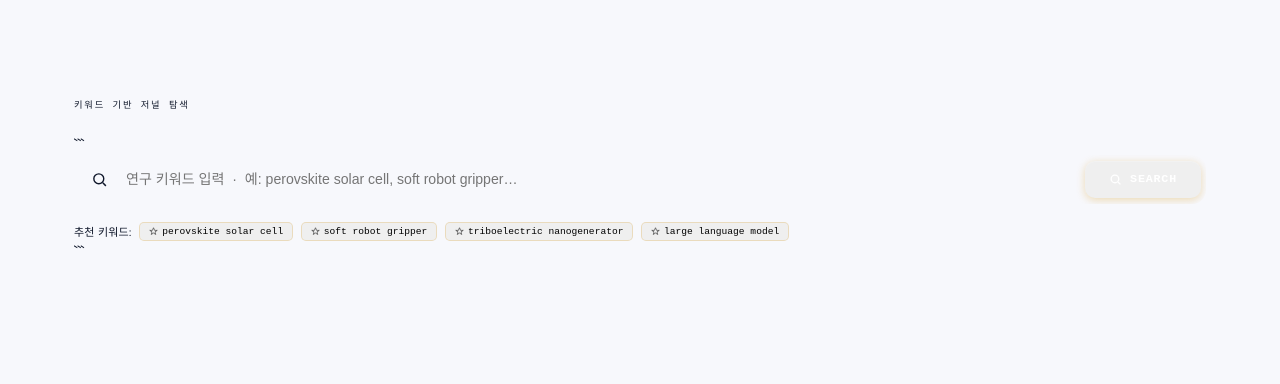
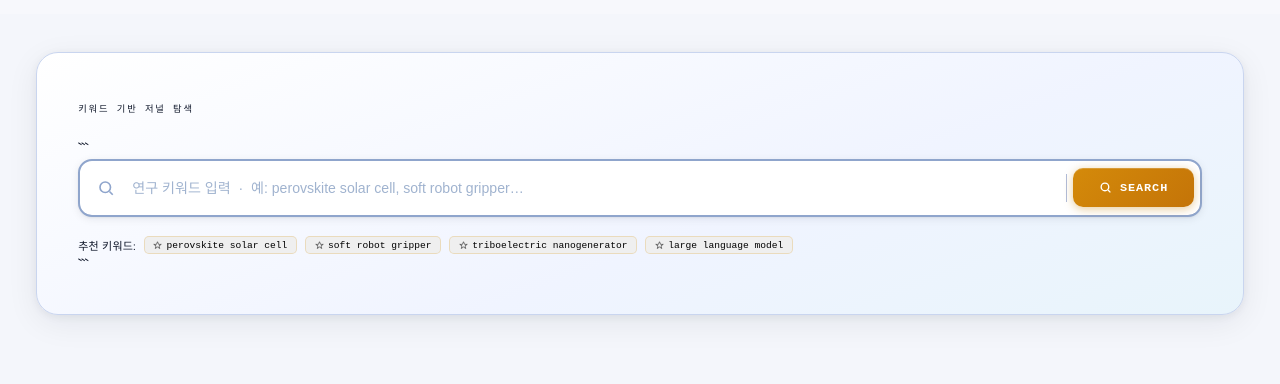
Before and after one commit to gooddoo-ai/Top-Journal-Quick-Finder-, a plain HTML site: page index.html in a window 1280 px wide. Shown: the part 42-426 px from the top of the page. Drawn offline with Linux system fonts and the light colour scheme.

Commit message:
Update index.html

```diff
--- a/index.html
+++ b/index.html
@@ -10,23 +10,23 @@
 <link href="https://fonts.googleapis.com/css2?family=DM+Serif+Display:ital@0;1&family=IBM+Plex+Mono:wght@400;500;600&family=DM+Sans:opsz,wght@9..40,300;9..40,400;9..40,500;9..40,600&display=swap" rel="stylesheet">
 <style>
 :root {
-  --bg:    #f7f8fc;
+  --bg:    #f4f6fb;
   --surf:  #ffffff;
-  --surf2: #f0f3fa;
-  --bdr:   #e2e7f3;
-  --bdr2:  #c8d2e8;
-  --gold:  #d4920a;
-  --gold2: #e8a81a;
-  --gold-light: #fdf3dc;
-  --teal:  #0891b2;
+  --surf2: #eef1f9;
+  --bdr:   #dde3f0;
+  --bdr2:  #b0bcda;
+  --gold:  #c47f08;
+  --gold2: #e09a14;
+  --gold-light: #fef3d0;
+  --teal:  #0882a3;
   --red:   #dc2626;
   --txt:   #0f172a;
   --sub:   #334155;
-  --muted: #94a3b8;
+  --muted: #7e95b8;
   --card:  #ffffff;
-  --shadow-sm: 0 1px 3px rgba(15,23,42,.06), 0 1px 2px rgba(15,23,42,.04);
-  --shadow-md: 0 4px 16px rgba(15,23,42,.08), 0 1px 3px rgba(15,23,42,.04);
-  --shadow-lg: 0 12px 40px rgba(15,23,42,.1), 0 4px 12px rgba(15,23,42,.06);
+  --shadow-sm: 0 1px 4px rgba(15,23,42,.08), 0 1px 2px rgba(15,23,42,.05);
+  --shadow-md: 0 4px 20px rgba(15,23,42,.10), 0 1px 4px rgba(15,23,42,.06);
+  --shadow-lg: 0 14px 44px rgba(15,23,42,.13), 0 4px 14px rgba(15,23,42,.07);
 }
 *,*::before,*::after { box-sizing: border-box; margin: 0; padding: 0; }
 html { scroll-behavior: smooth; }
@@ -76,11 +76,11 @@ main { max-width: 1260px; margin: 0 auto; padding: 2.4rem 1.6rem 5rem; }
 /* ─── HERO / SEARCH ─── */
 .hero {
 margin-bottom: 1.6rem;
-padding: 2.8rem 2.4rem 2.4rem;
-background: var(–surf);
-border: 1px solid var(–bdr);
-border-radius: 20px;
-box-shadow: var(–shadow-md);
+padding: 3rem 2.6rem 2.4rem;
+background: linear-gradient(160deg, #ffffff 0%, #f0f4ff 60%, #e8f4fb 100%);
+border: 1.5px solid #c9d5ef;
+border-radius: 22px;
+box-shadow: 0 2px 8px rgba(15,23,42,.06), 0 8px 32px rgba(15,23,42,.07);
 position: relative;
 overflow: hidden;
 }
@@ -96,11 +96,11 @@ background: linear-gradient(90deg, var(–gold) 0%, #f59e0b 40%, var(–teal) 10
 .hero::after {
 content: ‘’;
 position: absolute; inset: 0; pointer-events: none; z-index: 0;
-background-image: radial-gradient(circle, #e2e7f3 1px, transparent 1px);
-background-size: 24px 24px;
-opacity: .5;
-mask-image: radial-gradient(ellipse 80% 60% at 50% 100%, transparent 0%, black 100%);
--webkit-mask-image: radial-gradient(ellipse 80% 60% at 50% 100%, transparent 0%, black 100%);
+background-image: radial-gradient(circle, #b8c8e8 1px, transparent 1px);
+background-size: 26px 26px;
+opacity: .3;
+mask-image: radial-gradient(ellipse 90% 70% at 50% 110%, transparent 0%, black 100%);
+-webkit-mask-image: radial-gradient(ellipse 90% 70% at 50% 110%, transparent 0%, black 100%);
 }
 
 .hero-inner { position: relative; z-index: 1; }
@@ -125,69 +125,64 @@ background: linear-gradient(to right, var(–bdr), transparent);
 position: relative;
 display: flex;
 align-items: center;
-margin-bottom: 1.1rem;
+margin-bottom: 1.2rem;
 }
 
-/* Glow ring behind input on focus */
-.search-ring {
-position: absolute; inset: -3px;
-border-radius: 16px;
-background: linear-gradient(135deg, var(–gold), #f59e0b, var(–teal));
-opacity: 0;
-transition: opacity .3s ease;
-pointer-events: none;
-z-index: 0;
-}
-.search-wrap:focus-within .search-ring { opacity: .35; }
+/* Glow ring — reliable box-shadow approach, no extra div needed */
+.search-ring { display: none; } /* unused, kept for HTML compatibility */
 
 .search-box {
 position: relative; z-index: 1;
 display: flex; align-items: center;
 width: 100%;
-background: var(–surf);
-border: 1.5px solid var(–bdr2);
+background: #ffffff;
+border: 2px solid #8fa5cc;           /* clearly visible on white */
 border-radius: 14px;
-overflow: hidden;
-transition: border-color .25s, box-shadow .25s;
-box-shadow: var(–shadow-sm);
+overflow: visible;                    /* allow box-shadow to show */
+transition: border-color .22s, box-shadow .22s;
+box-shadow: 0 2px 8px rgba(15,23,42,.08), 0 1px 2px rgba(15,23,42,.05);
+clip-path: none;                      /* ensure no clipping */
 }
-.search-wrap:focus-within .search-box {
+.search-box:focus-within {
 border-color: var(–gold);
-box-shadow: 0 0 0 4px rgba(212,146,10,.1), var(–shadow-md);
+box-shadow:
+0 0 0 4px rgba(196,127,8,.15),
+0 4px 20px rgba(196,127,8,.18),
+0 1px 3px rgba(15,23,42,.08);
 }
 
 /* Magnifier icon area */
 .search-icon-area {
 display: flex; align-items: center; justify-content: center;
 width: 52px; flex-shrink: 0;
-color: var(–muted);
+color: #8fa5cc;
 transition: color .25s;
 }
-.search-wrap:focus-within .search-icon-area { color: var(–gold); }
-.search-icon-area svg { width: 17px; height: 17px; stroke-width: 2; }
+.search-box:focus-within .search-icon-area { color: var(–gold); }
+.search-icon-area svg { width: 18px; height: 18px; stroke-width: 2.2; }
 
 /* The actual input */
 .hero-input {
 flex: 1;
 background: transparent;
 border: none;
-padding: .9rem .4rem .9rem 0;
-font-size: .93rem;
+padding: 1rem .4rem 1rem 0;
+font-size: .97rem;
 font-family: ‘DM Sans’, sans-serif;
 color: var(–txt);
 outline: none;
 min-width: 0;
 line-height: 1.4;
 }
-.hero-input::placeholder { color: var(–muted); font-size: .88rem; }
+.hero-input::placeholder { color: #a0b3cf; font-size: .88rem; }
 
 /* Divider before button */
 .search-divider {
 width: 1px; height: 28px;
-background: var(–bdr2); flex-shrink: 0;
+background: #b0bcda; flex-shrink: 0;
 transition: background .25s;
 }
-.search-wrap:focus-within .search-divider { background: rgba(212,146,10,.3); }
+.search-box:focus-within .search-divider { background: rgba(196,127,8,.4); }
 
 /* Clear button */
 .search-clear {
@@ -205,28 +200,28 @@ margin: 0 2px;
 /* Search button */
 .hero-btn {
 display: flex; align-items: center; gap: .5rem;
-background: var(–gold);
+background: linear-gradient(135deg, #d48a0a 0%, #c47408 100%);
 border: none; border-radius: 10px;
 color: #fff;
-padding: .72rem 1.5rem;
-margin: 5px;
+padding: .8rem 1.6rem;
+margin: 6px;
 font-family: ‘IBM Plex Mono’, monospace;
-font-size: .73rem; font-weight: 600; letter-spacing: .07em;
+font-size: .74rem; font-weight: 600; letter-spacing: .08em;
 cursor: pointer; white-space: nowrap; flex-shrink: 0;
 transition: background .15s, transform .12s, box-shadow .15s;
-box-shadow: 0 2px 8px rgba(212,146,10,.3), inset 0 1px 0 rgba(255,255,255,.2);
+box-shadow: 0 2px 10px rgba(196,127,8,.4), inset 0 1px 0 rgba(255,255,255,.18);
 position: relative; overflow: hidden;
 }
 .hero-btn::after {
 content: ‘’;
 position: absolute; inset: 0;
-background: linear-gradient(to bottom, rgba(255,255,255,.12), transparent);
+background: linear-gradient(to bottom, rgba(255,255,255,.15), transparent);
 pointer-events: none;
 }
 .hero-btn:hover:not(:disabled) {
-background: var(–gold2);
+background: linear-gradient(135deg, #e09a14 0%, #d48a0a 100%);
 transform: translateY(-1px);
-box-shadow: 0 4px 16px rgba(212,146,10,.35), inset 0 1px 0 rgba(255,255,255,.2);
+box-shadow: 0 5px 18px rgba(196,127,8,.45), inset 0 1px 0 rgba(255,255,255,.18);
 }
 .hero-btn:active:not(:disabled) { transform: translateY(0); }
 .hero-btn:disabled { opacity: .45; cursor: not-allowed; transform: none; }
```
